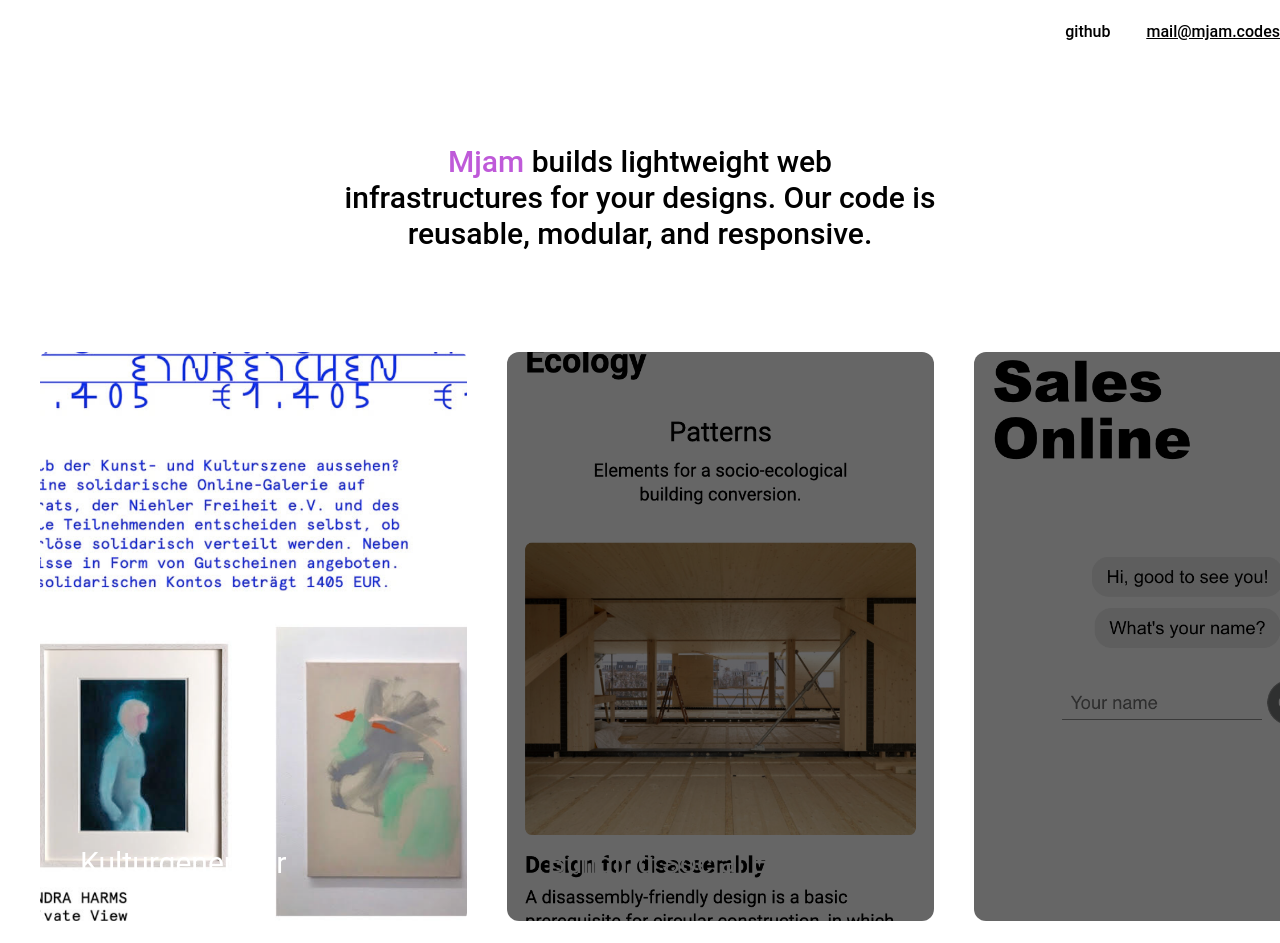
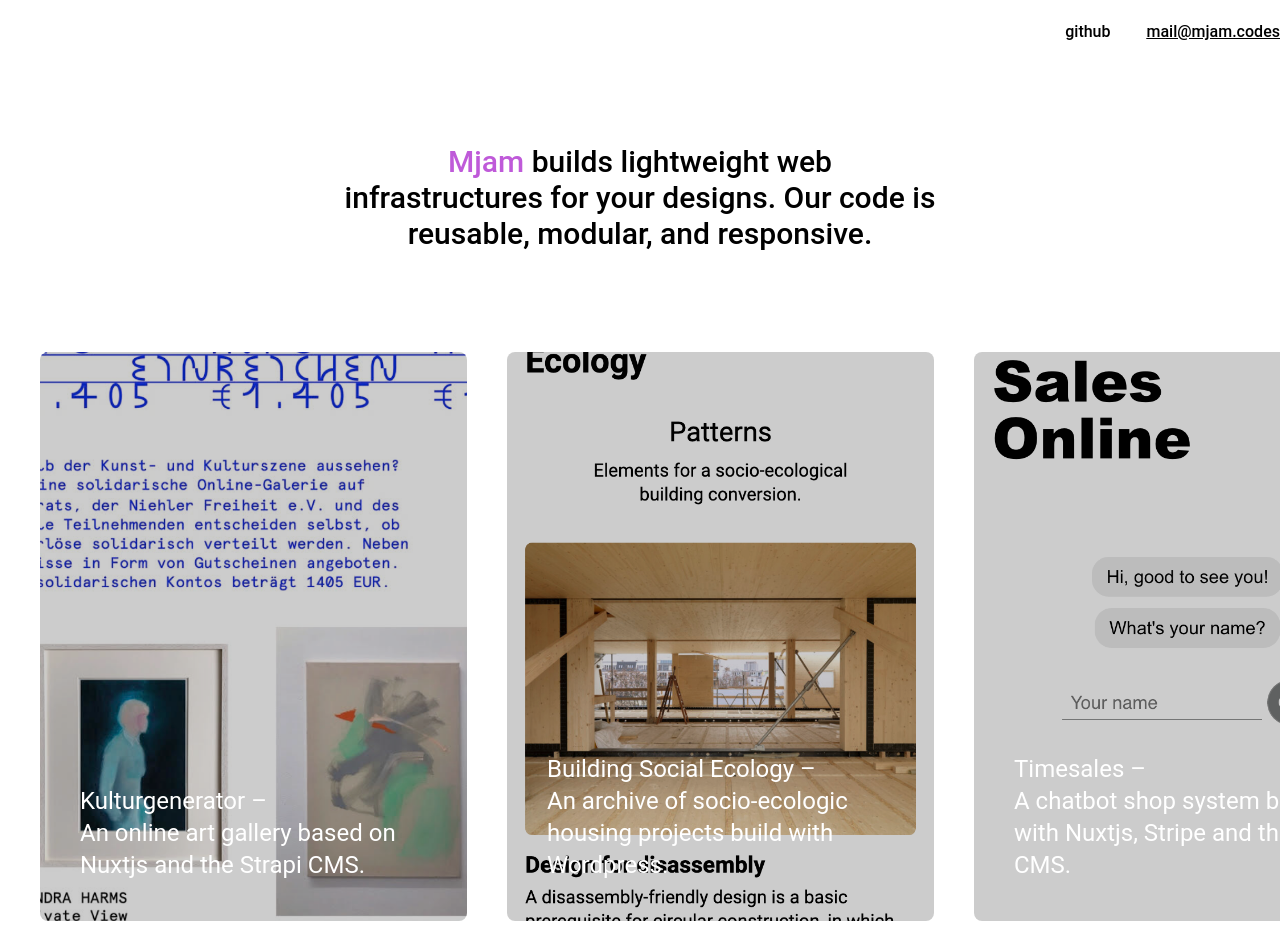
Before and after one commit to Mjam-Codes/mjam.codes, a Nuxt app: page / in a window 1280 px wide. Shown: the top 943 px of the page. Built offline with nearby package versions, Linux system fonts and the light colour scheme.

Commit message:
Add project descriptions

```diff
--- a/components/ImageSlider.vue
+++ b/components/ImageSlider.vue
@@ -11,8 +11,9 @@
           :key="slide.name"
           class="relative h-0 pb-3/2"
         >
+          <div class="image-overlay absolute w-full h-full bg-black opacity-20 rounded-lg z-10"></div>
           <img class="absolute w-full h-full object-cover rounded-lg" :src="imageSource(slide.imageUrl)" :alt="slide.label">
-          <span class="absolute bottom-10 left-10 text-white text-3xl">{{ slide.label }}</span>
+          <span class="absolute bottom-10 left-10 right-10 text-white text-2xl z-20">{{ slide.label }} – </br>{{slide.description}}</span>
         </swiper-slide>
         <div slot="pagination" class="swiper-pagination"></div>
       </swiper>
@@ -83,18 +84,12 @@ export default {
 </script>
 
 <style scoped>
-
-.swiper-slide:after {
-  content: '';
-  @apply absolute rounded-xl w-full h-full bg-black opacity-60
+.swiper-button-next {
+  bottom: 0 !important;
 }
 
-.swiper-slide-active:after {
-  display: none;
-}
-
-.swiper-button-next {
-  bottom: 0 !important;
+.swiper-slide-active .image-overlay {
+  @apply opacity-20;
 }
 
 .swiper-pagination-bullet.swiper-pagination-bullet-active::after {
--- a/components/MyShowcase.vue
+++ b/components/MyShowcase.vue
@@ -14,9 +14,9 @@ export default {
     return {
       selectedProject: 'kulturgenerator',
       projects: [
-        { name: 'kulturgenerator', label: 'Kulturgenerator', imageUrl: 'kulturgenerator.png' },
-        { name: 'buildingsocialecology', label: 'Building Social Ecology', imageUrl: 'building-social-ecology.png' },
-        { name: 'timesales', label: 'Timesales Online', imageUrl: 'timesales.png' }
+        { name: 'kulturgenerator', label: 'Kulturgenerator', description: 'An online art gallery based on Nuxtjs and the Strapi CMS.', imageUrl: 'kulturgenerator.png' },
+        { name: 'buildingsocialecology', label: 'Building Social Ecology', description: 'An archive of socio-ecologic housing projects build with Wordpress.', imageUrl: 'building-social-ecology.png' },
+        { name: 'timesales', label: 'Timesales', description: 'A chatbot shop system build with Nuxtjs, Stripe and the Strapi CMS.', imageUrl: 'timesales.png' }
       ]
     }
   },
```
